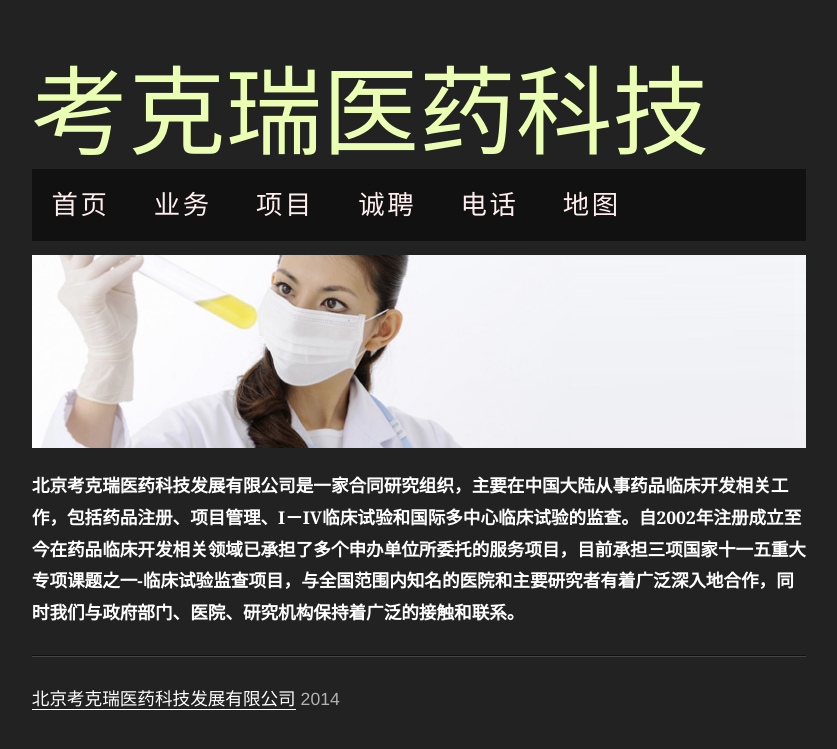
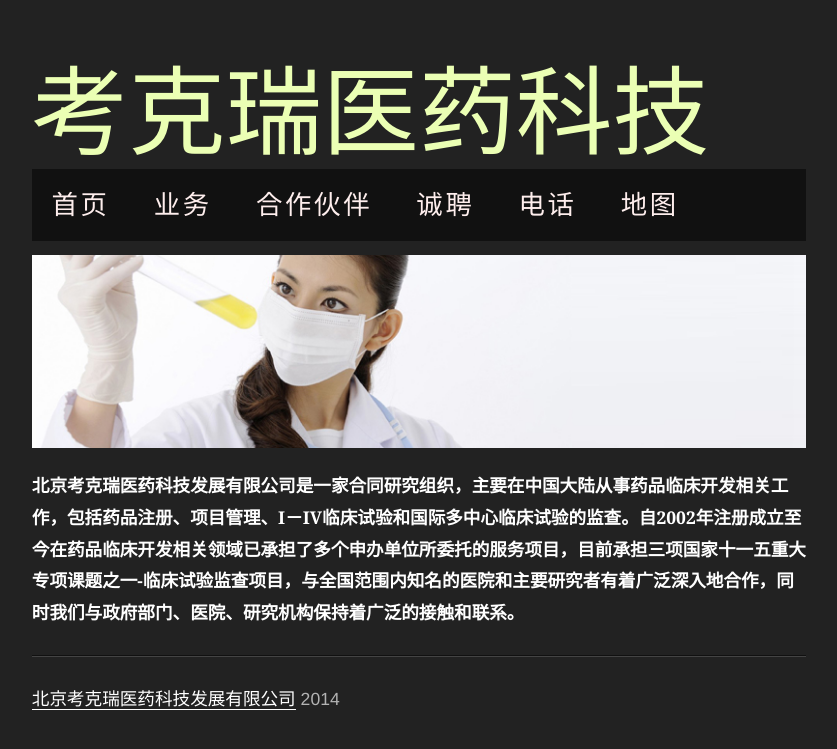
Before and after one commit to regrex/co-cro.io, a Jekyll site: the page built from index.md, in a window 1280 px wide. Shown: the top 749 px of the page, without its empty margins (221-1058 px from the left). Built offline with Jekyll 4.4.1, drawn with Linux system fonts in a browser that asks for light colours; Markdown is read by kramdown in place of the engine named in the settings.

Commit message:
Update header.html

```diff
--- a/_includes/header.html
+++ b/_includes/header.html
@@ -3,7 +3,7 @@
 	<ul>
 		<li><a href="{{ base.url }}/">首页</a></li>
 		<li><a href="{{ base.url }}/yewu">业务</a></li>
-		<li><a href="{{ base.url }}/xiangmu">项目</a></li>
+		<li><a href="{{ base.url }}/xiangmu">合作伙伴</a></li>
 		<li><a href="{{ base.url }}/zhaopin">诚聘</a></li>
 		<li><a href="{{ base.url }}/lianxi">电话</a></li>
 		<li><a href="{{ base.url }}/map">地图</a></li>
```
